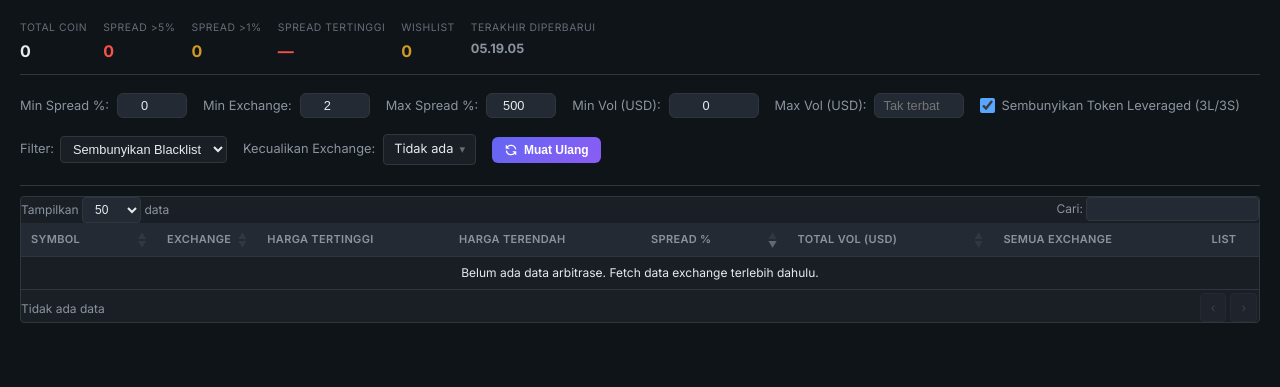
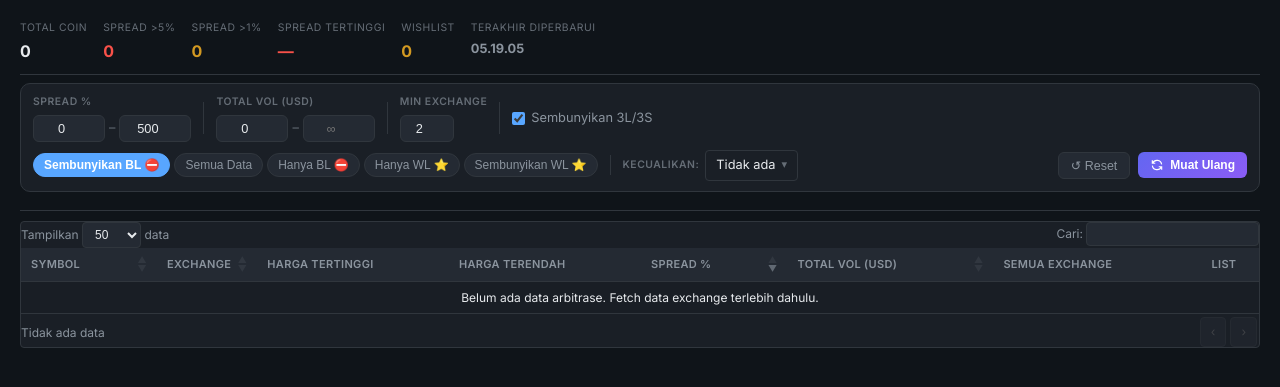
Before and after one commit to gosdorxda/arbit-replit, a Flask app: page /arbitrage in a window 1280 px wide. Shown: the part 78-465 px from the top of the page. Run offline with Flask 3, Linux system fonts and the light colour scheme; data that the repository does not hold is empty; some libraries are stand-ins or nearby versions.

Commit message:
Improve the arbitrage page filter interface for better usability
Redesigned the arbitrage filter row with grouped inputs, pill toggles, and a reset button.

Replit-Commit-Author: Agent
Replit-Commit-Session-Id: 06ea6230-16d1-4f5e-a90f-cde44497e32d
Replit-Commit-Checkpoint-Type: full_checkpoint
Replit-Commit-Event-Id: 9b95ca0b-05c2-4f90-ae95-4790c2d4bb45
Replit-Commit-Screenshot-Url: https://storage.googleapis.com/screenshot-production-us-central1/35c47f0a-d5f6-4ed5-a7b4-3be85172a8da/06ea6230-16d1-4f5e-a90f-cde44497e32d/siS14pk
Replit-Helium-Checkpoint-Created: true

```diff
--- a/static/css/style.css
+++ b/static/css/style.css
@@ -2438,6 +2438,140 @@ table.dataTable thead .sorting_desc:after {
     flex-wrap: wrap;
 }
 
+.arb-filter-panel {
+    display: flex;
+    flex-direction: column;
+    gap: 8px;
+    padding: 10px 12px;
+    background: var(--bg-secondary);
+    border: 1px solid var(--border-color);
+    border-radius: 10px;
+    margin: 8px 0;
+}
+
+.arb-filter-row-1,
+.arb-filter-row-2 {
+    display: flex;
+    align-items: center;
+    gap: 12px;
+    flex-wrap: wrap;
+}
+
+.arb-filter-group {
+    display: flex;
+    flex-direction: column;
+    gap: 4px;
+}
+
+.arb-filter-label {
+    font-size: 0.65rem;
+    font-weight: 600;
+    text-transform: uppercase;
+    letter-spacing: 0.05em;
+    color: var(--text-muted);
+}
+
+.arb-filter-vdiv {
+    width: 1px;
+    height: 32px;
+    background: var(--border-color);
+    flex-shrink: 0;
+}
+
+.arb-range-pair {
+    display: flex;
+    align-items: center;
+    gap: 4px;
+}
+
+.arb-range-sep {
+    font-size: 0.8rem;
+    color: var(--text-muted);
+    flex-shrink: 0;
+}
+
+.arb-num-input {
+    width: 72px;
+    padding: 5px 7px;
+    font-size: 0.8rem;
+    background: var(--bg-tertiary);
+    border: 1px solid var(--border-color);
+    border-radius: 6px;
+    color: var(--text-primary);
+    transition: border-color 0.15s;
+    text-align: center;
+}
+
+.arb-num-input:focus {
+    outline: none;
+    border-color: var(--accent-blue);
+    box-shadow: 0 0 0 2px rgba(88, 166, 255, 0.15);
+}
+
+.arb-filter-toggle {
+    display: flex;
+    align-items: center;
+    gap: 6px;
+    font-size: 0.8rem;
+    color: var(--text-secondary);
+    cursor: pointer;
+    user-select: none;
+    white-space: nowrap;
+}
+
+.arb-filter-toggle:hover { color: var(--text-primary); }
+
+.arb-pill-group {
+    display: flex;
+    gap: 4px;
+    flex-wrap: wrap;
+}
+
+.arb-pill {
+    padding: 4px 10px;
+    font-size: 0.75rem;
+    font-weight: 500;
+    border-radius: 20px;
+    border: 1px solid var(--border-color);
+    background: var(--bg-tertiary);
+    color: var(--text-secondary);
+    cursor: pointer;
+    transition: all 0.15s ease;
+    white-space: nowrap;
+}
+
+.arb-pill:hover {
+    background: var(--bg-hover);
+    color: var(--text-primary);
+    border-color: var(--text-muted);
+}
+
+.arb-pill.active {
+    background: var(--accent-blue);
+    color: #fff;
+    border-color: var(--accent-blue);
+    font-weight: 600;
+}
+
+.arb-reset-btn {
+    padding: 5px 12px;
+    font-size: 0.78rem;
+    font-weight: 500;
+    border-radius: 6px;
+    border: 1px solid var(--border-color);
+    background: var(--bg-tertiary);
+    color: var(--text-secondary);
+    cursor: pointer;
+    transition: all 0.15s ease;
+    white-space: nowrap;
+}
+
+.arb-reset-btn:hover {
+    background: rgba(248, 81, 73, 0.1);
+    border-color: var(--accent-red);
+    color: var(--accent-red);
+}
+
 .arb-exchange-count-badge {
     display: inline-flex;
     align-items: center;
--- a/templates/arbitrage.html
+++ b/templates/arbitrage.html
@@ -61,43 +61,56 @@
                     <span class="arb-stat-value" style="font-size:0.8rem; color:var(--text-secondary)" id="stat-updated">—</span>
                 </div>
             </div>
-            <div class="arb-filter-row">
-                <div class="min-spread-filter">
-                    <label for="min-spread">Min Spread %:</label>
-                    <input type="number" id="min-spread" value="0" min="0" step="0.1" placeholder="0">
+            <div class="arb-filter-panel">
+                <!-- Row 1: numeric range filters -->
+                <div class="arb-filter-row-1">
+                    <div class="arb-filter-group">
+                        <span class="arb-filter-label">Spread %</span>
+                        <div class="arb-range-pair">
+                            <input type="number" id="min-spread" class="arb-num-input" value="0" min="0" step="0.1" placeholder="Min">
+                            <span class="arb-range-sep">–</span>
+                            <input type="number" id="max-spread" class="arb-num-input" value="500" min="0" step="1" placeholder="Max">
                         </div>
-                <div class="min-spread-filter">
-                    <label for="min-exchanges">Min Exchange:</label>
-                    <input type="number" id="min-exchanges" value="2" min="2" step="1" placeholder="2">
                     </div>
-                <div class="min-spread-filter">
-                    <label for="max-spread">Max Spread %:</label>
-                    <input type="number" id="max-spread" value="500" min="0" step="1" placeholder="500">
+                    <div class="arb-filter-vdiv"></div>
+                    <div class="arb-filter-group">
+                        <span class="arb-filter-label">Total Vol (USD)</span>
+                        <div class="arb-range-pair">
+                            <input type="number" id="min-volume" class="arb-num-input" value="0" min="0" step="1000" placeholder="Min">
+                            <span class="arb-range-sep">–</span>
+                            <input type="number" id="max-volume" class="arb-num-input" value="" min="0" step="1000" placeholder="∞">
                         </div>
-                <div class="min-spread-filter">
-                    <label for="min-volume">Min Vol (USD):</label>
-                    <input type="number" id="min-volume" value="0" min="0" step="1000" placeholder="0" style="width:90px;">
                     </div>
-                <div class="min-spread-filter">
-                    <label for="max-volume">Max Vol (USD):</label>
-                    <input type="number" id="max-volume" value="" min="0" step="1000" placeholder="Tak terbatas" style="width:90px;">
+                    <div class="arb-filter-vdiv"></div>
+                    <div class="arb-filter-group">
+                        <span class="arb-filter-label">Min Exchange</span>
+                        <input type="number" id="min-exchanges" class="arb-num-input" value="2" min="2" step="1" style="width:54px;">
                     </div>
-                <label class="min-spread-filter" style="gap:6px; cursor:pointer; user-select:none;">
-                    <input type="checkbox" id="exclude-leveraged" style="accent-color:var(--accent-blue); width:15px; height:15px;">
-                    Sembunyikan Token Leveraged (3L/3S)
+                    <div class="arb-filter-vdiv"></div>
+                    <label class="arb-filter-toggle">
+                        <input type="checkbox" id="exclude-leveraged" style="accent-color:var(--accent-blue);">
+                        <span>Sembunyikan 3L/3S</span>
                     </label>
-                <label class="min-spread-filter" style="gap:6px;">
-                    <span style="font-size:0.8rem;">Filter:</span>
-                    <select id="arb-list-filter" style="padding:4px 8px; border-radius:4px; background:var(--bg-secondary); color:var(--text-primary); border:1px solid var(--border-color); font-size:0.8rem; cursor:pointer;">
+                </div>
+                <!-- Row 2: pill filters + exchange exclusion + actions -->
+                <div class="arb-filter-row-2">
+                    <select id="arb-list-filter" style="display:none">
                         <option value="hide_blacklist">Sembunyikan Blacklist</option>
                         <option value="">Semua Data</option>
                         <option value="only_blacklist">Hanya Blacklist</option>
                         <option value="only_wishlist">Hanya Wishlist</option>
                         <option value="hide_wishlist">Sembunyikan Wishlist</option>
                     </select>
-                </label>
-                <div class="min-spread-filter" style="position:relative;">
-                    <label>Kecualikan Exchange:</label>
+                    <div class="arb-pill-group" id="arb-filter-pills">
+                        <button type="button" class="arb-pill" data-value="hide_blacklist">Sembunyikan BL ⛔</button>
+                        <button type="button" class="arb-pill" data-value="">Semua Data</button>
+                        <button type="button" class="arb-pill" data-value="only_blacklist">Hanya BL ⛔</button>
+                        <button type="button" class="arb-pill" data-value="only_wishlist">Hanya WL ⭐</button>
+                        <button type="button" class="arb-pill" data-value="hide_wishlist">Sembunyikan WL ⭐</button>
+                    </div>
+                    <div class="arb-filter-vdiv" style="height:20px;"></div>
+                    <div style="position:relative; display:flex; align-items:center; gap:6px;">
+                        <span class="arb-filter-label" style="margin-bottom:0; white-space:nowrap;">Kecualikan:</span>
                         <details id="exclude-exch-details">
                             <summary id="exclude-exch-summary" class="exclude-exch-summary">Tidak ada</summary>
                             <div class="exclude-exch-panel">
@@ -116,6 +129,8 @@
                             </div>
                         </details>
                     </div>
+                    <div style="margin-left:auto; display:flex; gap:8px; align-items:center;">
+                        <button type="button" class="arb-reset-btn" onclick="resetFilters()" title="Reset semua filter ke default">↺ Reset</button>
                         <button class="load-depth-btn" onclick="loadArbitrageData()" id="btn-refresh">
                             <svg viewBox="0 0 24 24" fill="none" stroke="currentColor" stroke-width="2" width="14" height="14">
                                 <path d="M4 4v5h.582m15.356 2A8.001 8.001 0 004.582 9m0 0H9m11 11v-5h-.581m0 0a8.003 8.003 0 01-15.357-2m15.357 2H15"/>
@@ -123,6 +138,8 @@
                             Muat Ulang
                         </button>
                         <span id="loading-indicator" style="display:none; font-size:0.75rem; color:var(--text-muted);">Memuat data…</span>
+                    </div>
+                </div>
             </div>
         </section>
 
@@ -370,6 +387,27 @@
         });
     }
 
+    // ---- Pill filter buttons ----
+    function setActivePill(value) {
+        document.querySelectorAll('#arb-filter-pills .arb-pill').forEach(btn => {
+            btn.classList.toggle('active', btn.dataset.value === value);
+        });
+    }
+
+    function resetFilters() {
+        document.getElementById('min-spread').value = '0';
+        document.getElementById('max-spread').value = '500';
+        document.getElementById('min-exchanges').value = '2';
+        document.getElementById('min-volume').value = '0';
+        document.getElementById('max-volume').value = '';
+        document.getElementById('arb-list-filter').value = 'hide_blacklist';
+        setActivePill('hide_blacklist');
+        setAllExchangeExclusion(false);
+        localStorage.setItem('arb_min_volume', '0');
+        localStorage.setItem('arb_max_volume', '');
+        applyFilters();
+    }
+
     // ---- Excluded exchanges filter ----
     function getExcludedExchanges() {
         const checked = document.querySelectorAll('.exclude-exch-cb:checked');
@@ -612,16 +650,17 @@
 
         const savedListFilter = localStorage.getItem('arb_list_filter') || 'hide_blacklist';
         document.getElementById('arb-list-filter').value = savedListFilter;
+        setActivePill(savedListFilter);
 
         restoreExcludedExchanges();
-
-        initTable();
-        loadArbitrageData();
 
         const savedMinVol = localStorage.getItem('arb_min_volume');
         if (savedMinVol !== null) document.getElementById('min-volume').value = savedMinVol;
         const savedMaxVol = localStorage.getItem('arb_max_volume');
         if (savedMaxVol !== null) document.getElementById('max-volume').value = savedMaxVol;
+
+        initTable();
+        loadArbitrageData();
 
         document.getElementById('min-spread').addEventListener('input', applyFilters);
         document.getElementById('max-spread').addEventListener('input', applyFilters);
@@ -629,7 +668,13 @@
         document.getElementById('min-volume').addEventListener('input', applyFilters);
         document.getElementById('max-volume').addEventListener('input', applyFilters);
         document.getElementById('exclude-leveraged').addEventListener('change', loadArbitrageData);
-        document.getElementById('arb-list-filter').addEventListener('change', applyFilters);
+        document.querySelectorAll('#arb-filter-pills .arb-pill').forEach(btn => {
+            btn.addEventListener('click', () => {
+                document.getElementById('arb-list-filter').value = btn.dataset.value;
+                setActivePill(btn.dataset.value);
+                applyFilters();
+            });
+        });
         document.querySelectorAll('.exclude-exch-cb').forEach(cb => {
             cb.addEventListener('change', updateExcludeExchangeSummary);
         });
```
Also changed, not shown: attached_assets/image_1778822041891.png (added). Lines whose indentation alone changed are shown as unchanged.
